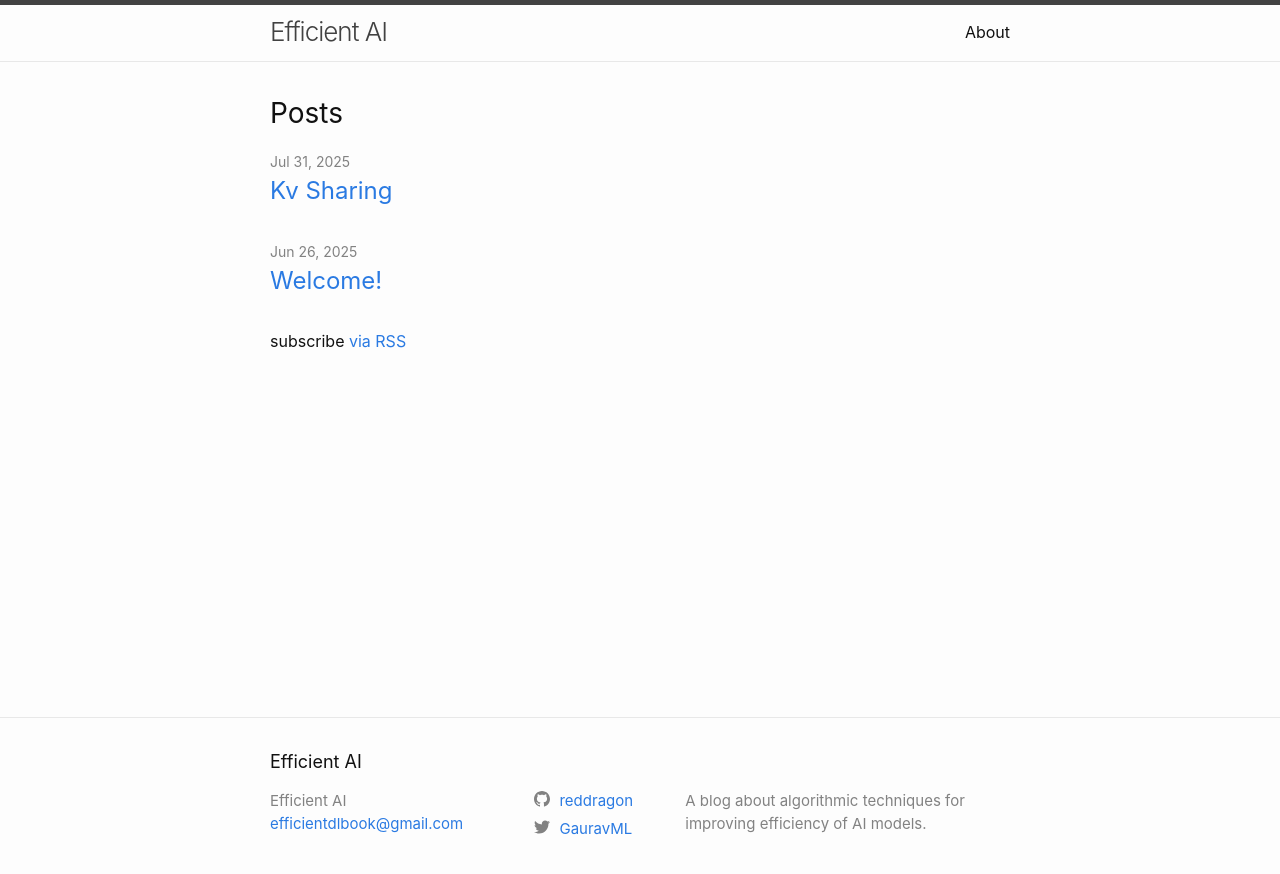
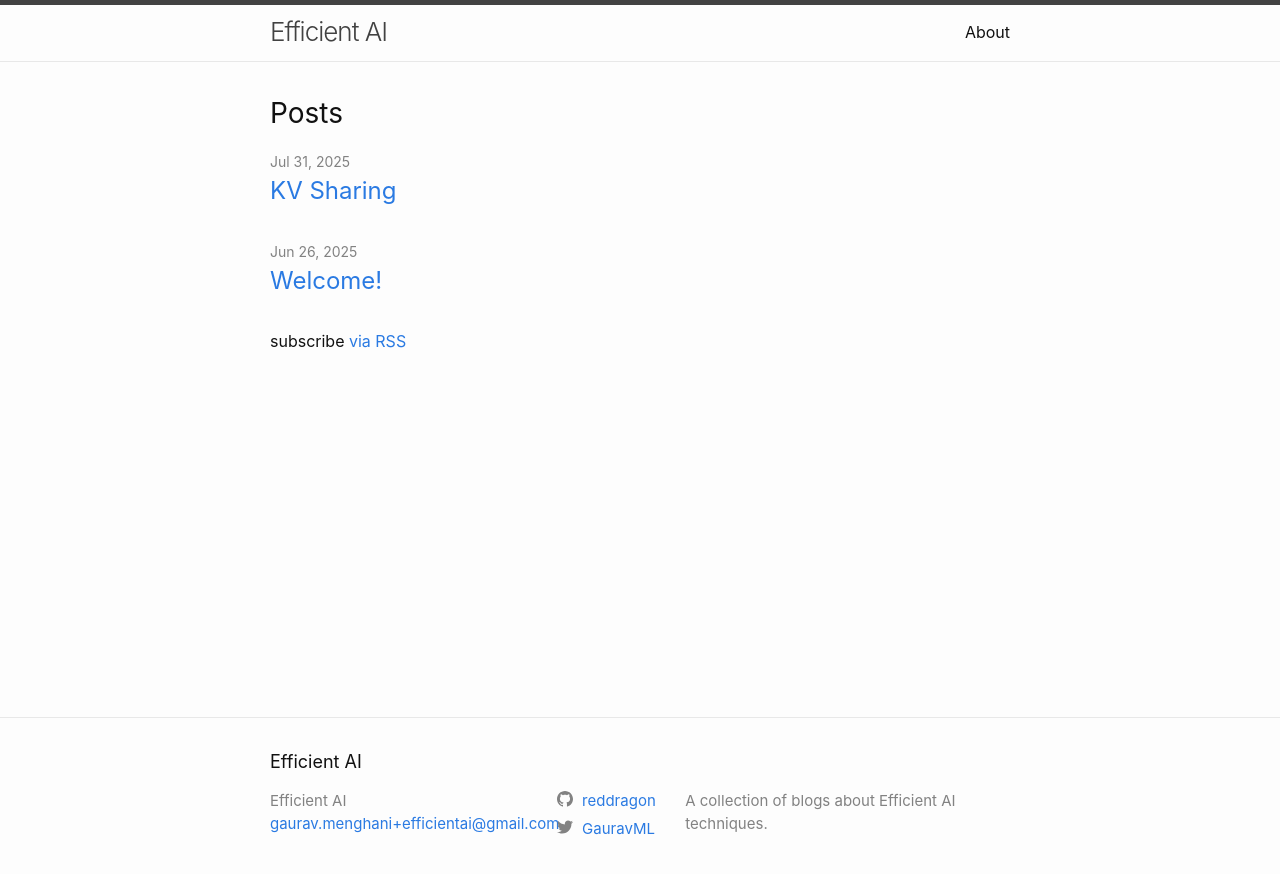
Before and after one commit to reddragon/efficientai.github.io, a Jekyll site: the page built from index.markdown, in a window 1280 px wide. Shown: the top 874 px of the page. Built offline with Jekyll 4.4.1, drawn with Linux system fonts in a browser that asks for light colours.

Commit message:
Some more fixes.

```diff
--- a/_config.yml
+++ b/_config.yml
@@ -19,9 +19,9 @@
 # in the templates via {{ site.myvariable }}.
 
 title: Efficient AI
-email: efficientdlbook@gmail.com
+email: gaurav.menghani+efficientai@gmail.com
 description: >- # this means to ignore newlines until "baseurl:"
-  A blog about algorithmic techniques for improving efficiency of AI models.
+  A collection of blogs about Efficient AI techniques.
 baseurl: "" # the subpath of your site, e.g. /blog
 url: "" # the base hostname & protocol for your site, e.g. http://example.com
 twitter_username: GauravML
--- a/_posts/2025-07-31-kv-sharing.markdown
+++ b/_posts/2025-07-31-kv-sharing.markdown
@@ -1 +1,7 @@
+---
+layout: post
+title:  "KV Sharing"
+date:   2025-07-31 00:00:00 -0700
+categories: transformer
+---
 Test $$a^2 + b^2 = 1$$.
--- a/_sass/minima/_layout.scss
+++ b/_sass/minima/_layout.scss
@@ -135,13 +135,13 @@
 }
 
 .footer-col-1 {
-  width: -webkit-calc(35% - (#{$spacing-unit} / 2));
-  width:         calc(35% - (#{$spacing-unit} / 2));
+  width: -webkit-calc(38% - (#{$spacing-unit} / 2));
+  width:         calc(38% - (#{$spacing-unit} / 2));
 }
 
 .footer-col-2 {
-  width: -webkit-calc(20% - (#{$spacing-unit} / 2));
-  width:         calc(20% - (#{$spacing-unit} / 2));
+  width: -webkit-calc(17% - (#{$spacing-unit} / 2));
+  width:         calc(17% - (#{$spacing-unit} / 2));
 }
 
 .footer-col-3 {
```
